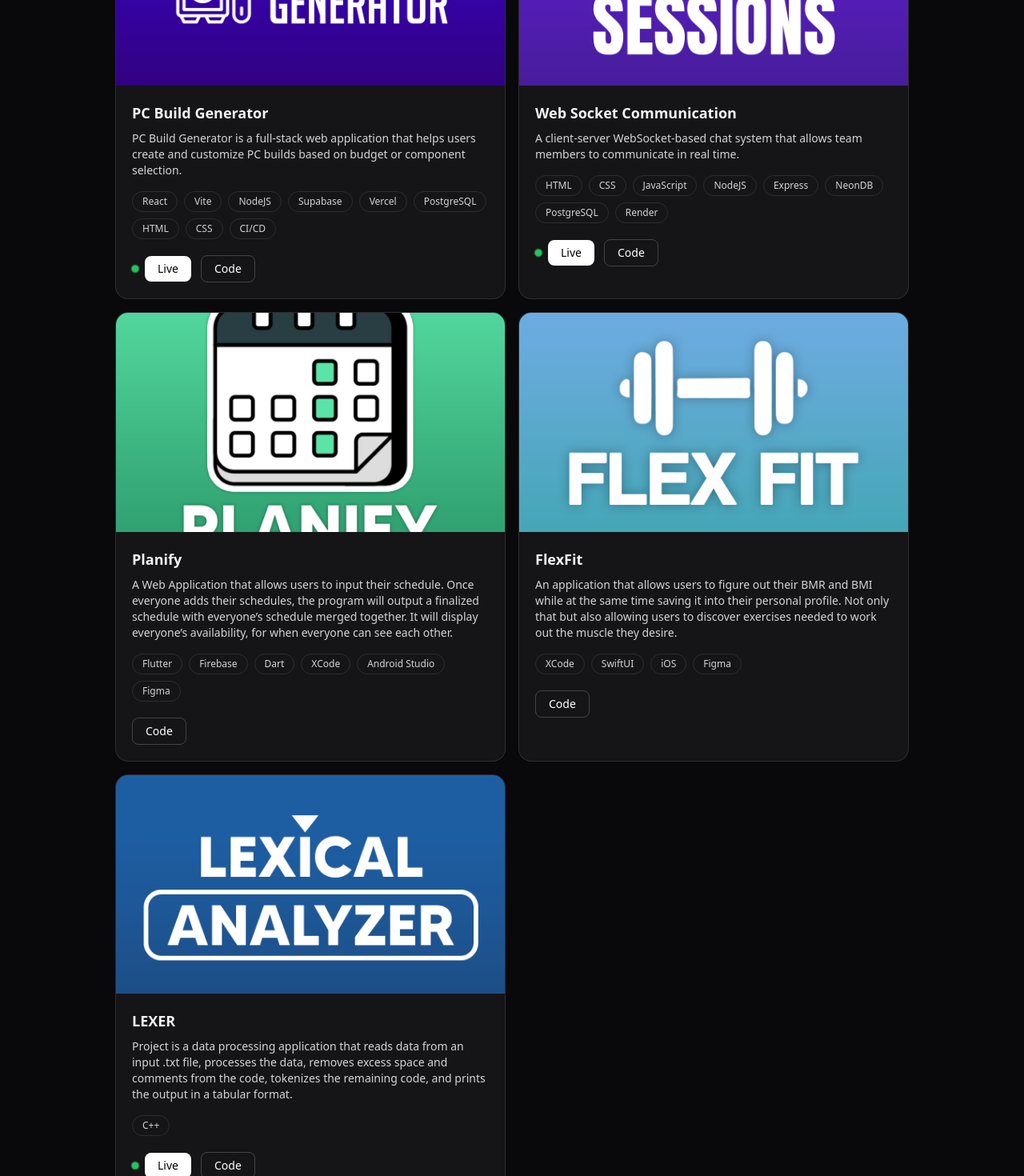
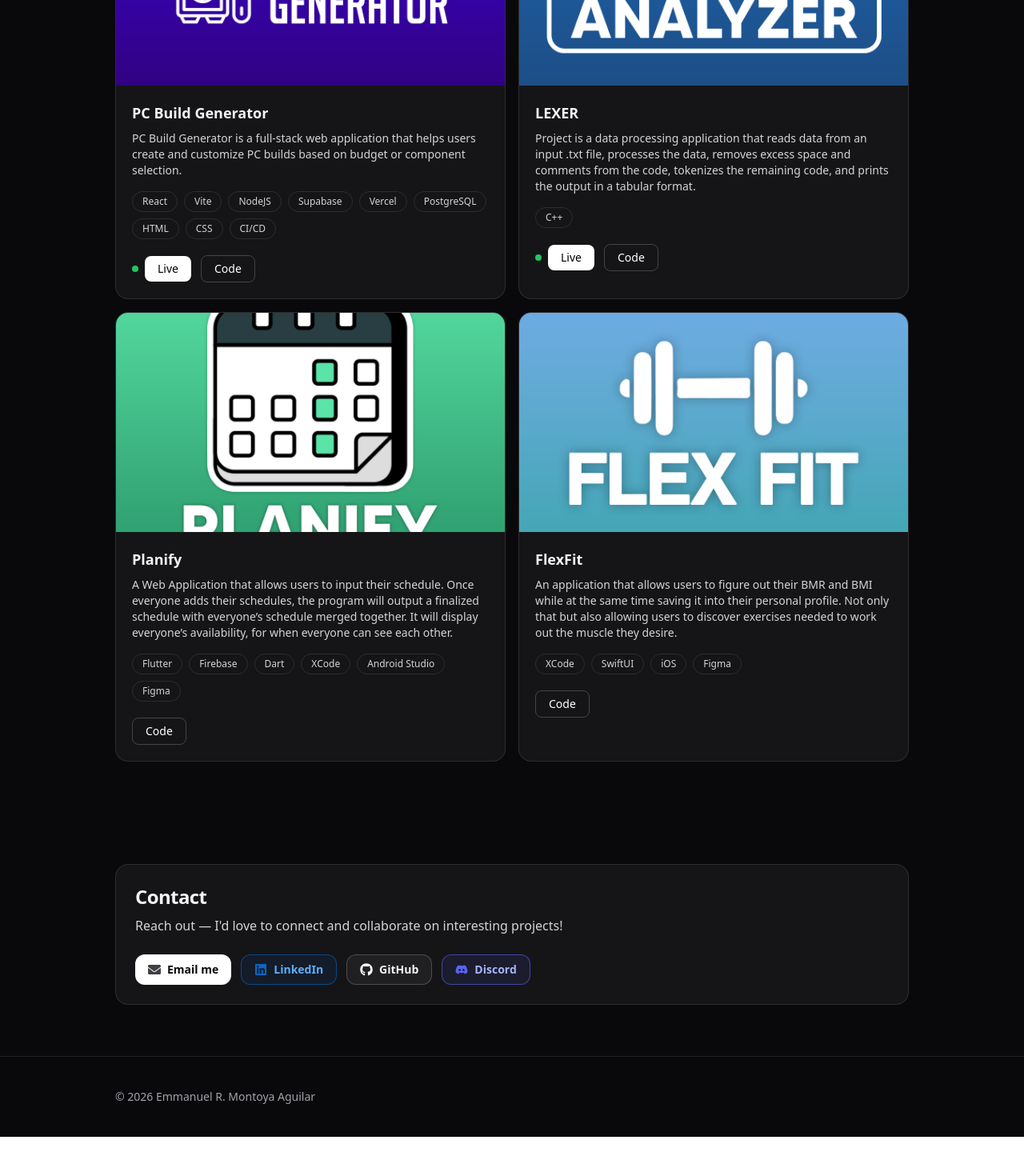
Before and after one commit to eemont/eemont.github.io, a React (Vite) app: page / in a window 1280 px wide. Shown: the part 1000-2470 px from the top of the page at 80% size. After the commit the page ends 2421 px from the top, so only its background shows below. Built offline with nearby package versions, Linux system fonts and the light colour scheme.

Commit message:
Updated 1 project status. Updated Discord link.

```diff
--- a/src/data/projects.js
+++ b/src/data/projects.js
@@ -11,17 +11,28 @@ export const projects = [
     },
     image: "/projects/PCBG_LOGO.png",
   },
-  {
-    title: "Web Socket Communication",
+    {
+    title: "LEXER",
     description:
-      "A client-server WebSocket-based chat system that allows team members to communicate in real time.",
-    tags: ["HTML", "CSS", "JavaScript", "NodeJS", "Express", "NeonDB", "PostgreSQL", "Render"],
+      "Project is a data processing application that reads data from an input .txt file, processes the data, removes excess space and comments from the code, tokenizes the remaining code, and prints the output in a tabular format.",
+    tags: ["C++"],
     links: {
-      live: "https://web-socket-communication.onrender.com/",
-      code: "https://github.com/Renzo-Salosagcol/Web-Socket-Communication",
+      live: "https://eemont.github.io/cpsc323-project1/",
+      code: "https://github.com/eemont/cpsc323-project1",
     },
-    image: "/projects/YapSessions_appicon.png",
+    image: "/projects/LexicalAnalyzerPNG.png",
   },
+  // {
+  //   title: "Web Socket Communication",
+  //   description:
+  //     "A client-server WebSocket-based chat system that allows team members to communicate in real time.",
+  //   tags: ["HTML", "CSS", "JavaScript", "NodeJS", "Express", "NeonDB", "PostgreSQL", "Render"],
+  //   links: {
+  //     live: "https://web-socket-communication.onrender.com/",
+  //     code: "https://github.com/Renzo-Salosagcol/Web-Socket-Communication",
+  //   },
+  //   image: "/projects/YapSessions_appicon.png",
+  // },
   {
     title: "Planify",
     description:
@@ -44,15 +55,4 @@ export const projects = [
     },
     image: "/projects/flexfit_appicon.png",
   },
-      {
-    title: "LEXER",
-    description:
-      "Project is a data processing application that reads data from an input .txt file, processes the data, removes excess space and comments from the code, tokenizes the remaining code, and prints the output in a tabular format.",
-    tags: ["C++"],
-    links: {
-      live: "https://eemont.github.io/cpsc323-project1/",
-      code: "https://github.com/eemont/cpsc323-project1",
-    },
-    image: "/projects/LexicalAnalyzerPNG.png",
-  },
 ];
--- a/src/data/socials.js
+++ b/src/data/socials.js
@@ -2,5 +2,5 @@ export const socials = {
   github: "https://github.com/eemont",
   linkedin: "https://www.linkedin.com/in/eemont",
   email: "emont.business@gmail.com",
-  discord: "https://discord.gg/8aggrxZQ",
+  discord: "https://discordapp.com/users/266374551451992064",
 };
```
